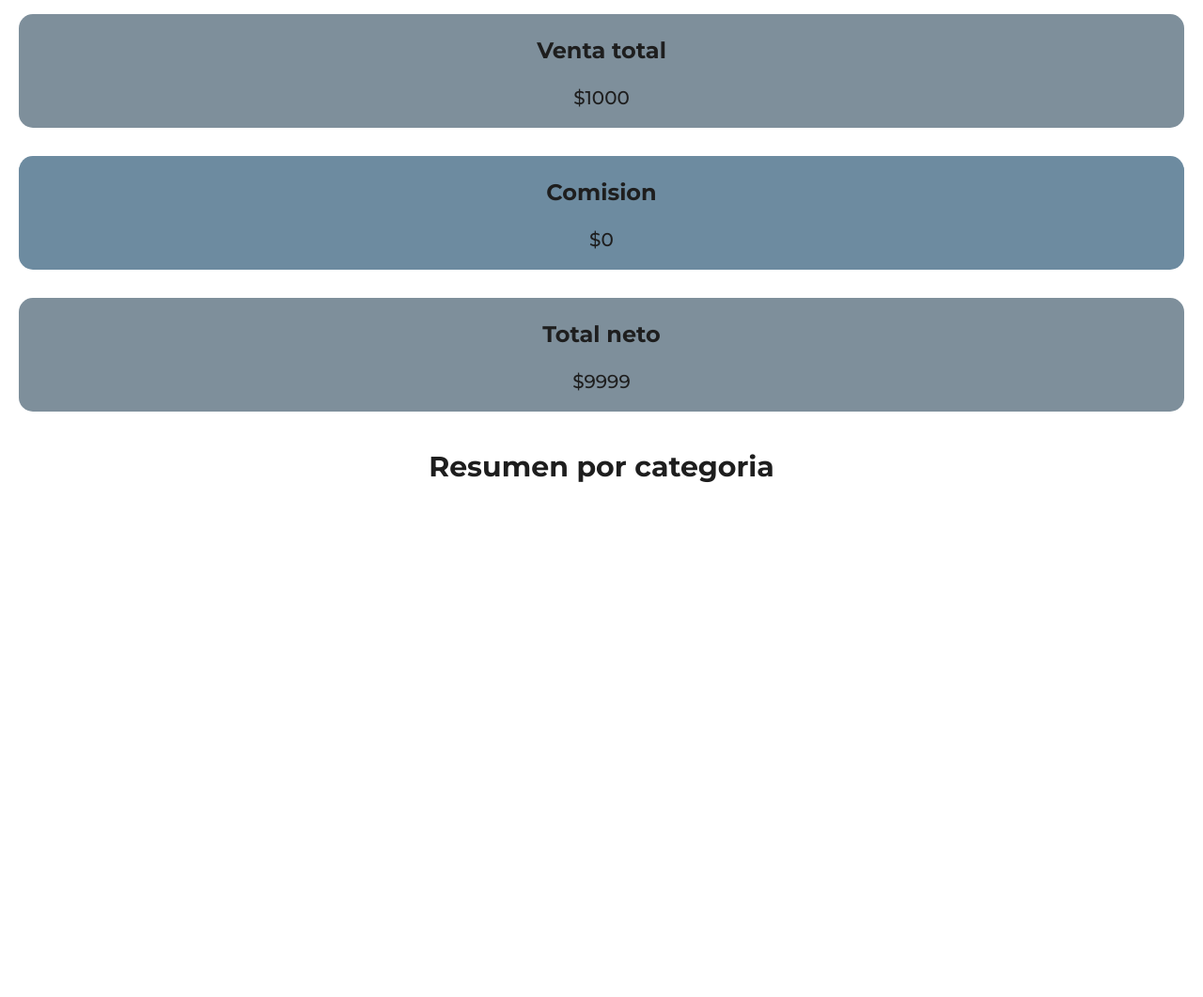
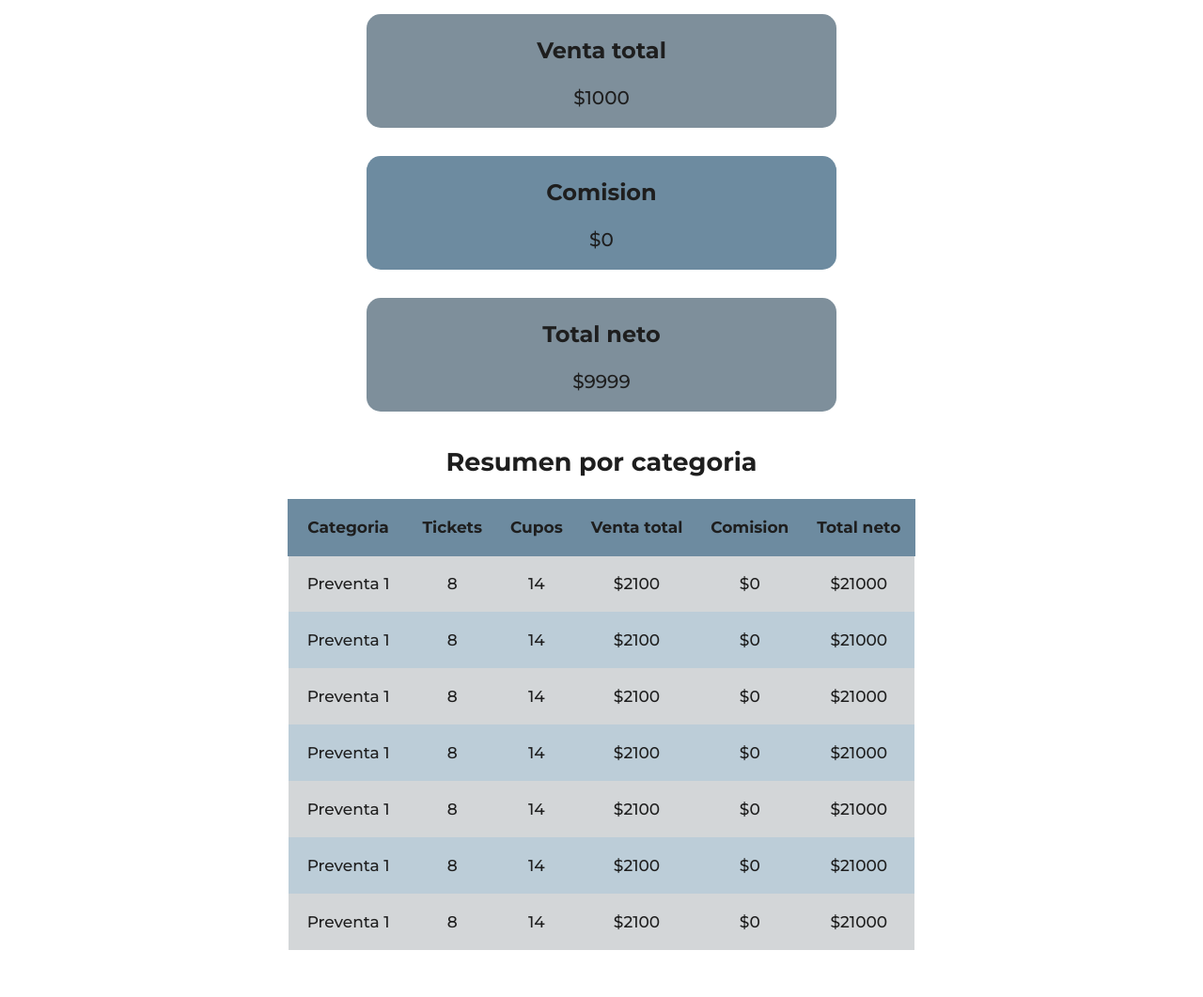
Before and after one commit to joacov04/sistema_entradas, a PHP site: page /reporte.html in a window 1280 px wide. Shown: the part 77-1138 px from the top of the page at 94% size. Before the commit the page ends 590 px from the top, so only its background shows below. Run offline with PHP 8.4, Linux system fonts and the light colour scheme.

Commit message:
reporte finished

```diff
--- a/latest/main.css
+++ b/latest/main.css
@@ -10,7 +10,7 @@
 
 html {
     box-sizing: border-box;
-    height: 100%;
+    height: 100vh;
 }
 
 body {
@@ -29,16 +29,25 @@ body {
     flex-direction: column;
 }
 
+@keyframes down {
+    from {
+        transform: translateY(-80px);
+    }
+
+    to {
+        transform: translateY(0px);
+    }
+}
 
 header div {
     background-color: var(--color2);
     padding: 20px clamp(0px,5%,900px);
-    ;
     color: white;
     align-items: center;
     justify-content: center;
+    animation: down 0.4s ease-out;
+}
 
-}
 
 header div h1 {
     font-size: 30px;
--- a/latest/reporte.css
+++ b/latest/reporte.css
@@ -3,8 +3,9 @@
 .row {
     background-color: #7e8f9b;
     border-radius: 15px;
-    margin: 15px 20px;
+    margin: 15px auto;
     color: rgb(30, 30, 30);
+    width: clamp(200px,90%,500px);
 }
 
 .row:nth-child(even) {
@@ -20,8 +21,51 @@
     font-weight: 500;
 }
 
+
 .resumen h1 {
-    font-size:30px;
+    font-size:27px;
     color: rgb(30, 30, 30);
+}
 
+table {
+    display: block;
+    overflow-x: auto;
+    white-space: nowrap;
+    padding-left: 10px;
+    padding-right: 10px;
+    padding-bottom: 50px;
+    font-size: 17px;
+    border-collapse: collapse;
 }
+
+tr {
+    background-color: #d3d6d8;
+}
+
+tr:nth-child(2n+1) {
+    background-color: #bccdd8;
+}
+
+td {
+    color: rgb(30, 30, 30);
+    font-weight: 500;
+    padding: 20px 20px;
+    text-align: center;
+}
+
+.titulo {
+    padding: 20px;
+}
+
+.titulo td {
+    font-weight: 700;
+    padding: 20px 15px;
+    background-color: #6d8ba0;
+    outline: solid 1px #6d8ba0;
+}
+
+@media (min-width: 690px) {
+    .resumen{
+        align-items: center;
+    }
+}
--- a/latest/reporte.html
+++ b/latest/reporte.html
@@ -38,8 +38,75 @@
         </div>
     </section>
 
-    <section class="flex column resumen">
+    <section class="resumen flex column">
         <h1>Resumen por categoria</h1>
+        <table>
+            <tr class="titulo">
+                <td>Categoria</td>
+                <td>Tickets</td>
+                <td>Cupos</td>
+                <td>Venta total</td>
+                <td>Comision</td>
+                <td>Total neto</td>
+            </tr>
+            <tr>
+                <td>Preventa 1</td>
+                <td>8</td>
+                <td>14</td>
+                <td>$2100</td>
+                <td>$0</td>
+                <td>$21000</td>
+            </tr>
+            <tr>
+                <td>Preventa 1</td>
+                <td>8</td>
+                <td>14</td>
+                <td>$2100</td>
+                <td>$0</td>
+                <td>$21000</td>
+            </tr>
+            <tr>
+                <td>Preventa 1</td>
+                <td>8</td>
+                <td>14</td>
+                <td>$2100</td>
+                <td>$0</td>
+                <td>$21000</td>
+            </tr>
+            <tr>
+                <td>Preventa 1</td>
+                <td>8</td>
+                <td>14</td>
+                <td>$2100</td>
+                <td>$0</td>
+                <td>$21000</td>
+            </tr>
+            <tr>
+                <td>Preventa 1</td>
+                <td>8</td>
+                <td>14</td>
+                <td>$2100</td>
+                <td>$0</td>
+                <td>$21000</td>
+            </tr>
+            <tr>
+                <td>Preventa 1</td>
+                <td>8</td>
+                <td>14</td>
+                <td>$2100</td>
+                <td>$0</td>
+                <td>$21000</td>
+            </tr>
+            <tr>
+                <td>Preventa 1</td>
+                <td>8</td>
+                <td>14</td>
+                <td>$2100</td>
+                <td>$0</td>
+                <td>$21000</td>
+            </tr>
+
+        </table>
     </section>
 
 
```
